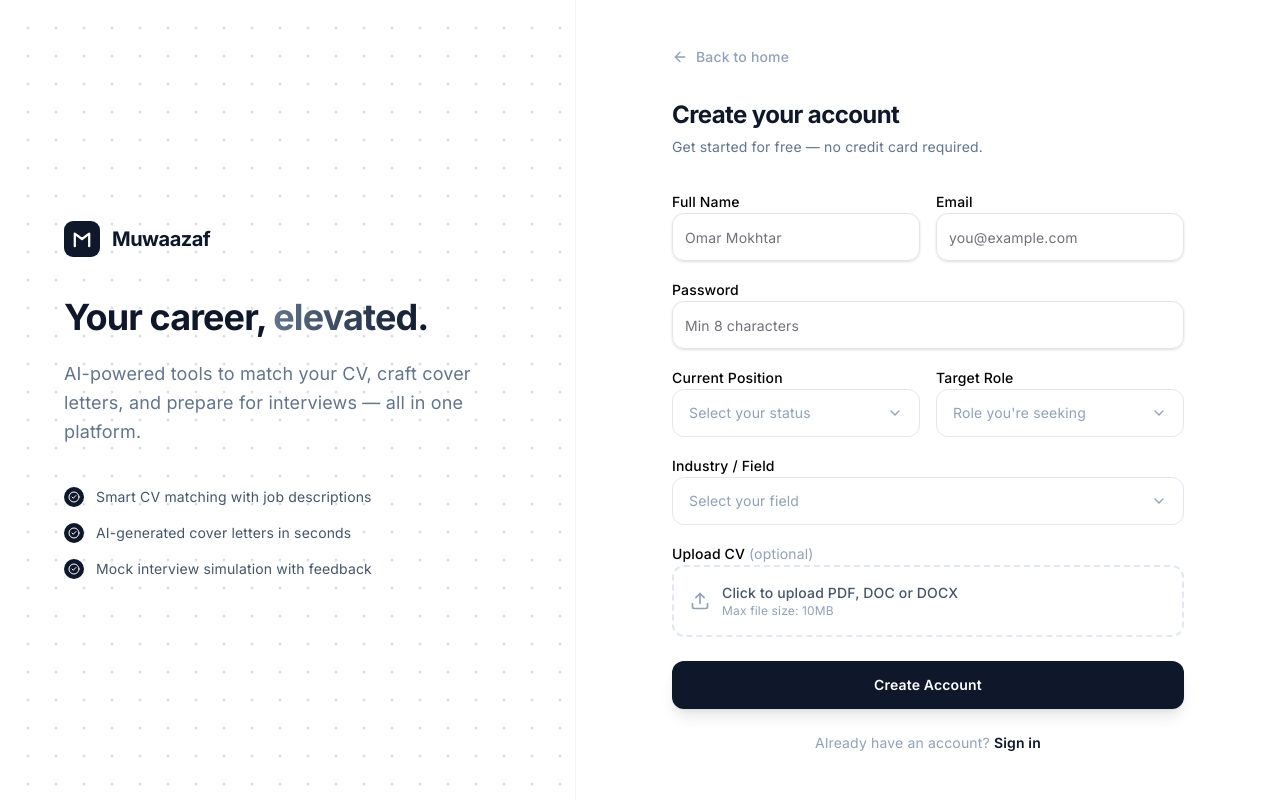
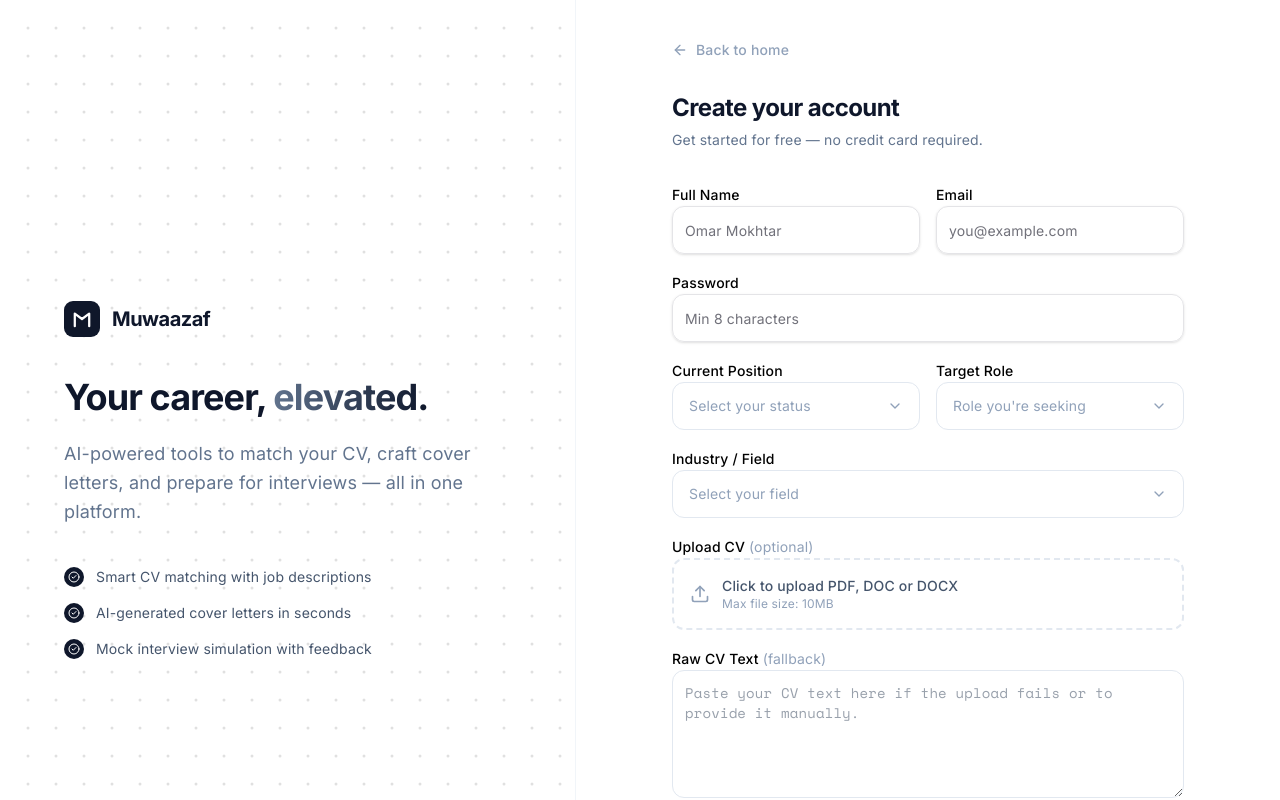
Before and after one commit to omarmokh122/MuwazafAI, a Next.js app: page /signup in a window 1280 px wide. Shown: the top 800 px of the page. Built offline with nearby package versions, Linux system fonts and the light colour scheme.

Commit message:
Add fallback Raw CV Textarea in Signup and Profile pages

```diff
--- a/app/(dashboard)/profile/page.tsx
+++ b/app/(dashboard)/profile/page.tsx
@@ -97,6 +97,7 @@ export default function ProfilePage() {
   const [position, setPosition] = useState('')
   const [role, setRole] = useState('')
   const [field, setField] = useState('')
+  const [cvText, setCvText] = useState('')
   const [saved, setSaved] = useState(false)
 
   const [isDragging, setIsDragging] = useState(false)
@@ -111,7 +112,8 @@ export default function ProfilePage() {
     setPosition(profile.currentPosition || '')
     setRole(profile.targetRole || '')
     setField(profile.field || '')
-  }, [profile.fullName, profile.email, profile.currentPosition, profile.targetRole, profile.field])
+    setCvText(profile.cvText || storeCvFile ? profile.cvText : '') // Initialize from store
+  }, [profile.fullName, profile.email, profile.currentPosition, profile.targetRole, profile.field, profile.cvText, storeCvFile])
 
   const handleSave = () => {
     profile.setProfile({
@@ -120,7 +122,9 @@ export default function ProfilePage() {
       currentPosition: position,
       targetRole: role,
       field,
+      cvText: cvText,
     })
+    setInterviewData({ cvText: cvText })
     setSaved(true)
     setTimeout(() => setSaved(false), 2000)
   }
@@ -159,6 +163,7 @@ export default function ProfilePage() {
       // Save to both stores
       setInterviewData({ cvText: data.text, cvFileName: data.fileName })
       profile.setProfile({ cvText: data.text, cvFileName: data.fileName })
+      setCvText(data.text)
     } catch (err: any) {
       setError(err.message || 'Failed to process file')
     } finally {
@@ -324,6 +329,30 @@ export default function ProfilePage() {
               />
             </CardContent>
           </Card>
+
+          <Card>
+            <CardHeader>
+              <CardTitle>Raw CV Text</CardTitle>
+              <CardDescription>If your file failed to upload or parsing missed something, you can manually paste or edit your CV text here.</CardDescription>
+            </CardHeader>
+            <CardContent>
+              <textarea
+                className="w-full h-64 p-4 rounded-xl border border-slate-200 focus-visible:outline-none focus-visible:ring-2 focus-visible:ring-cyan-500 text-sm font-mono text-slate-700 resize-y"
+                placeholder="Paste your CV text here..."
+                value={cvText}
+                onChange={(e) => setCvText(e.target.value)}
+              />
+              <div className="flex justify-end mt-4">
+                <Button className="bg-slate-900 hover:bg-slate-800 text-white" onClick={handleSave}>
+                  {saved ? (
+                    <span className="flex items-center gap-2"><CheckCircle2 className="w-4 h-4" /> Saved!</span>
+                  ) : (
+                    <span className="flex items-center gap-2"><Save className="w-4 h-4" /> Save CV Text</span>
+                  )}
+                </Button>
+              </div>
+            </CardContent>
+          </Card>
         </div>
       </div>
     </div>
--- a/app/signup/page.tsx
+++ b/app/signup/page.tsx
@@ -468,6 +468,16 @@ export default function SignupPage() {
               />
             </div>
 
+            <div className="space-y-2">
+              <Label>Raw CV Text <span className="text-slate-400 font-normal">(fallback)</span></Label>
+              <textarea
+                className="w-full h-32 p-3 rounded-xl border border-slate-200 focus-visible:outline-none focus-visible:ring-2 focus-visible:ring-slate-900 text-sm font-mono text-slate-700 resize-y"
+                placeholder="Paste your CV text here if the upload fails or to provide it manually."
+                value={parsedCvText}
+                onChange={(e) => setParsedCvText(e.target.value)}
+              />
+            </div>
+
             <Button
               type="submit"
               className="w-full h-12 bg-slate-900 hover:bg-slate-800 text-white rounded-xl text-sm font-semibold transition-all mt-2 shadow-lg shadow-slate-900/10"
```
